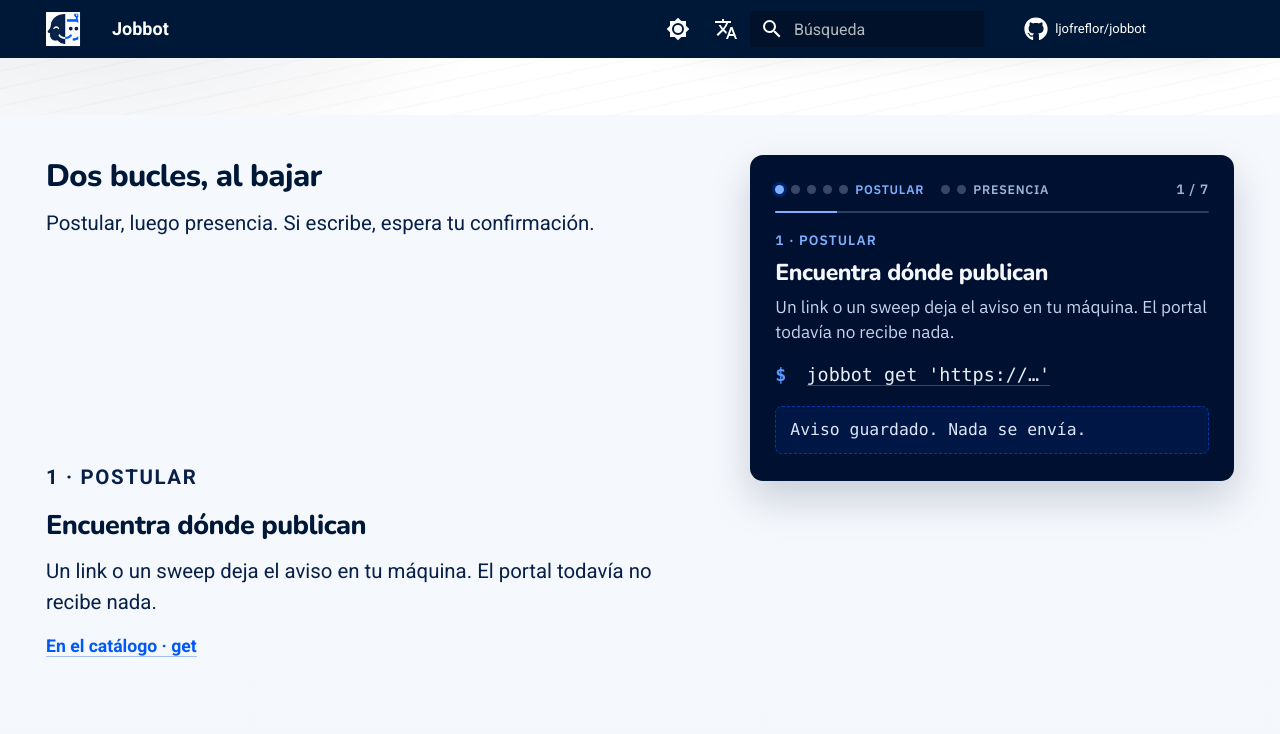
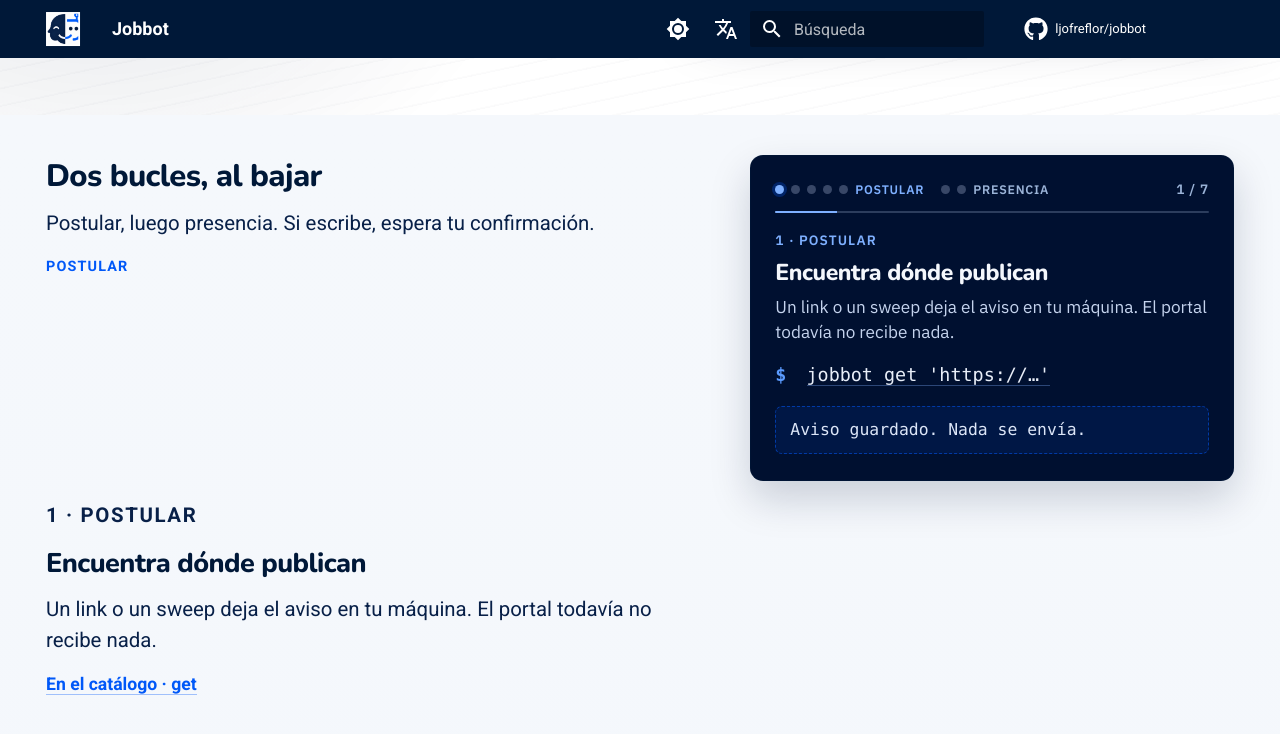
Before and after one commit to ljofreflor/jobbot, an MkDocs documentation site: the page built from docs/index.md, in a window 1280 px wide and 900 px high, scrolled down 843 px. Shown: the top 734 px of the window. Built offline with MkDocs 1.6.1 and Material for MkDocs 9.7.7, drawn with Linux system fonts in a browser that asks for light colours; comment, search, counter and statistics services are not loaded.

Commit message:
docs(landing): label the apply chapter at the start of the story
A Postular / Apply rule mirrors Presencia / Presence so both loops are named in the step list. The opening label has no top border; kickers still name each chapter for assistive tech.

Co-authored-by: Leonardo Andes Jofre Flor <leonardo.jofre+csld1@consalud.cl>

```diff
--- a/docs/overrides/home.html
+++ b/docs/overrides/home.html
@@ -266,6 +266,7 @@
         {% if en %}Apply, then standing presence. A write waits for you.{% else %}Postular, luego presencia. Si escribe, espera tu confirmación.{% endif %}
       </p>
       {% if en %}
+        <p class="jb-scrolly__split jb-scrolly__split--start" aria-hidden="true">Apply</p>
         <article class="jb-scrolly__step is-active" id="story-get">
           <p class="jb-scrolly__kicker">1 · apply</p>
           <h3>Find where they publish</h3>
@@ -324,6 +325,7 @@
           <p class="jb-scrolly__more"><a href="#cmd-sync">In the catalog · sync</a></p>
         </article>
       {% else %}
+        <p class="jb-scrolly__split jb-scrolly__split--start" aria-hidden="true">Postular</p>
         <article class="jb-scrolly__step is-active" id="story-get">
           <p class="jb-scrolly__kicker">1 · postular</p>
           <h3>Encuentra dónde publican</h3>
--- a/docs/stylesheets/landing.css
+++ b/docs/stylesheets/landing.css
@@ -1216,6 +1216,11 @@ a.jb-in-story__tag:focus-visible {
   color: var(--jb-cobalt);
 }
 
+.jb-scrolly__split--start {
+  padding-top: 0.55rem;
+  border-top: 0;
+}
+
 .jb-scrolly__kicker {
   margin: 0 0 0.35rem;
   font-size: 0.75rem;
```
